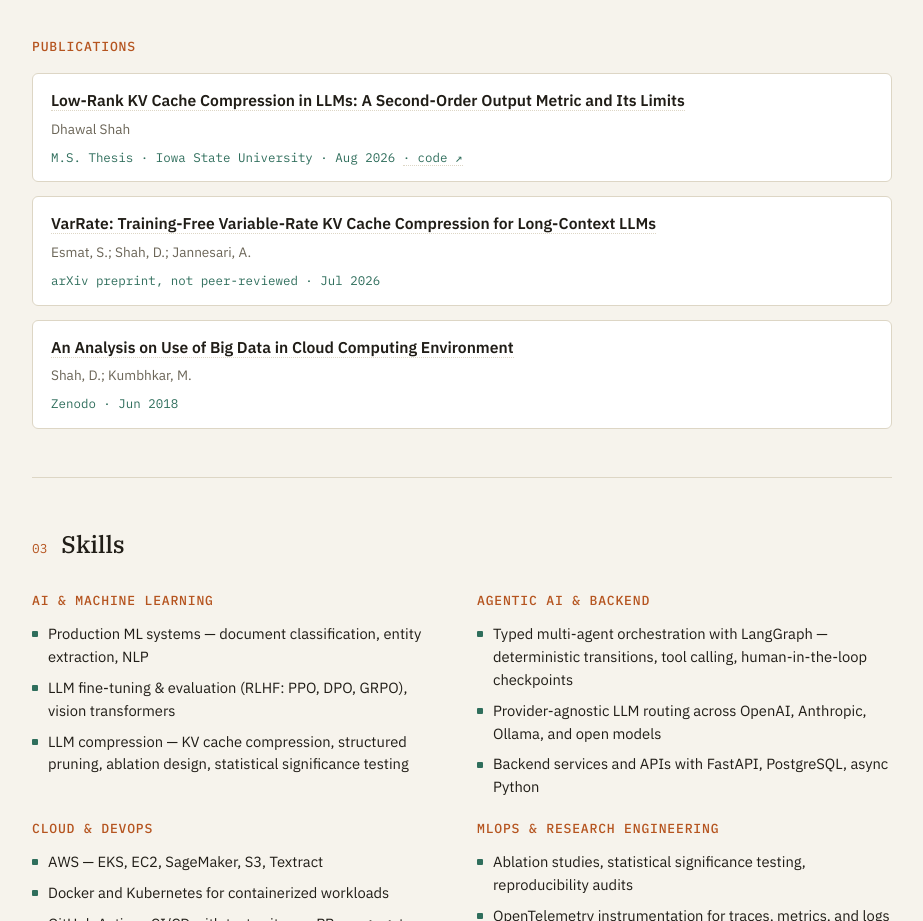
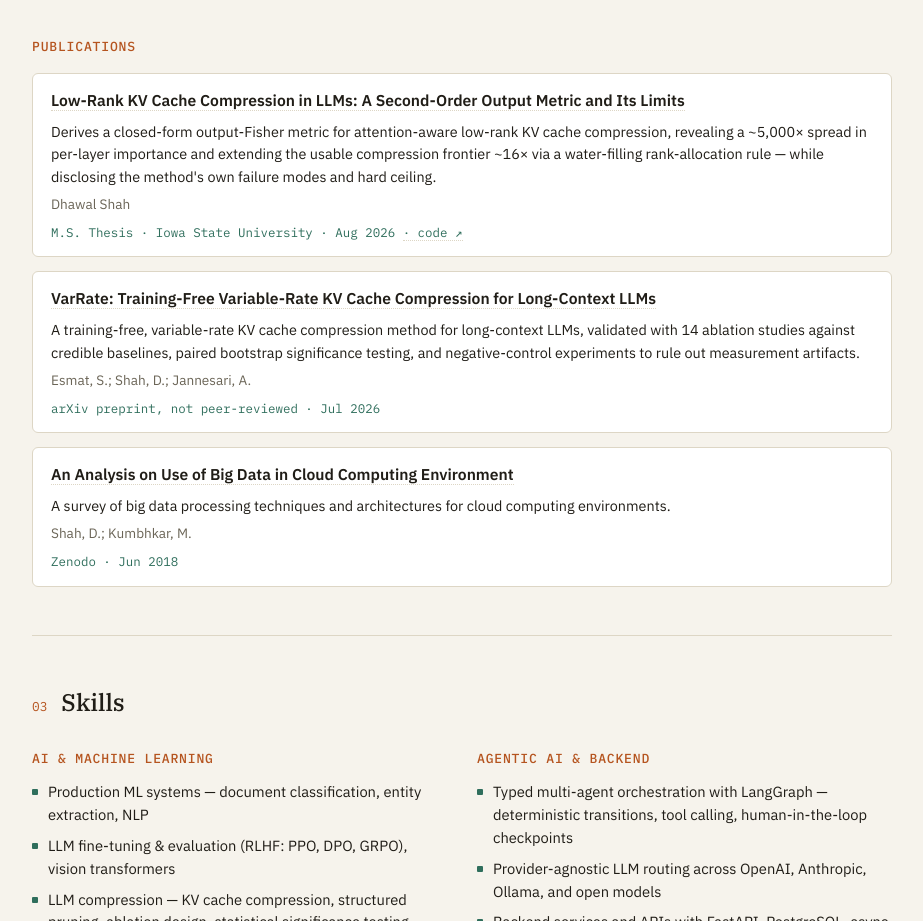
Before and after one commit to dhawalshah48/portfolio-site, a plain HTML site: page 404.html in a window 1280 px wide. Shown: the part 3432-4353 px from the top of the page, without its empty margins (178-1101 px from the left). Drawn offline with Linux system fonts and the light colour scheme.

Commit message:
Add files via upload

```diff
--- a/404.html
+++ b/404.html
@@ -172,6 +172,7 @@
   .pub-item{border:1px solid var(--border); border-radius:6px; padding:14px 18px; background:var(--surface);}
   .pub-title a{font-family:var(--font-body); font-weight:600; font-size:0.98rem; line-height:1.4; text-decoration:none; color:var(--fg); border-bottom:1px dotted var(--border);}
   .pub-title a:hover, .pub-title a:focus-visible{color:var(--accent); border-color:var(--accent); outline:none;}
+  .pub-desc{font-size:0.9rem; color:var(--fg); margin-top:8px;}
   .pub-authors{font-size:0.85rem; color:var(--muted); margin-top:6px;}
   .pub-meta{font-family:var(--font-mono); font-size:0.78rem; color:var(--accent-2); margin-top:8px;}
   .pub-extra{color:var(--accent-2); text-decoration:none; border-bottom:1px dotted var(--border);}
@@ -390,16 +391,19 @@
       <div class="pub-list">
         <div class="pub-item">
           <div class="pub-title"><a href="https://www.proquest.com/dissertations-theses/low-rank-kv-cache-compression-llms-second-order/docview/3380554573/se-2?accountid=10906">Low-Rank KV Cache Compression in LLMs: A Second-Order Output Metric and Its Limits</a></div>
+          <div class="pub-desc">Derives a closed-form output-Fisher metric for attention-aware low-rank KV cache compression, revealing a ~5,000× spread in per-layer importance and extending the usable compression frontier ~16× via a water-filling rank-allocation rule — while disclosing the method's own failure modes and hard ceiling.</div>
           <div class="pub-authors">Dhawal Shah</div>
           <div class="pub-meta">M.S. Thesis · Iowa State University · Aug 2026 <a class="pub-extra" href="https://github.com/dhawalshah48/kv-cache-fisher-thesis">· code ↗</a></div>
         </div>
         <div class="pub-item">
           <div class="pub-title"><a href="https://arxiv.org/abs/2607.15498">VarRate: Training-Free Variable-Rate KV Cache Compression for Long-Context LLMs</a></div>
+          <div class="pub-desc">A training-free, variable-rate KV cache compression method for long-context LLMs, validated with 14 ablation studies against credible baselines, paired bootstrap significance testing, and negative-control experiments to rule out measurement artifacts.</div>
           <div class="pub-authors">Esmat, S.; Shah, D.; Jannesari, A.</div>
           <div class="pub-meta">arXiv preprint, not peer-reviewed · Jul 2026</div>
         </div>
         <div class="pub-item">
           <div class="pub-title"><a href="https://zenodo.org/records/1288453">An Analysis on Use of Big Data in Cloud Computing Environment</a></div>
+          <div class="pub-desc">A survey of big data processing techniques and architectures for cloud computing environments.</div>
           <div class="pub-authors">Shah, D.; Kumbhkar, M.</div>
           <div class="pub-meta">Zenodo · Jun 2018</div>
         </div>
```
Also changed, not shown: index.html (+4 -0 lines).
